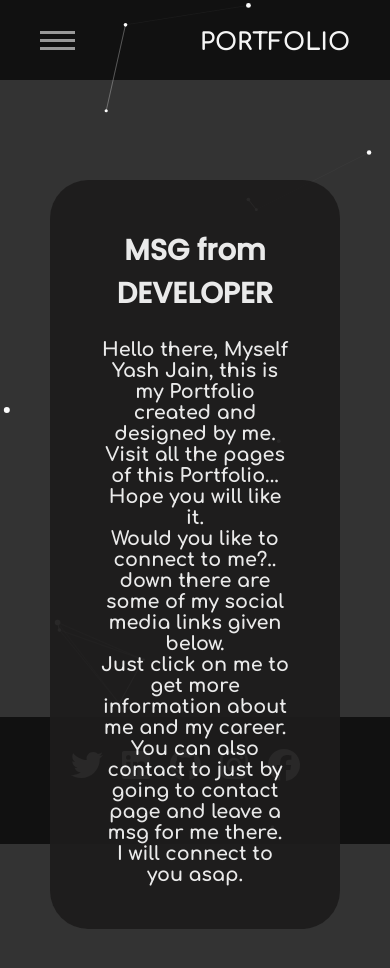
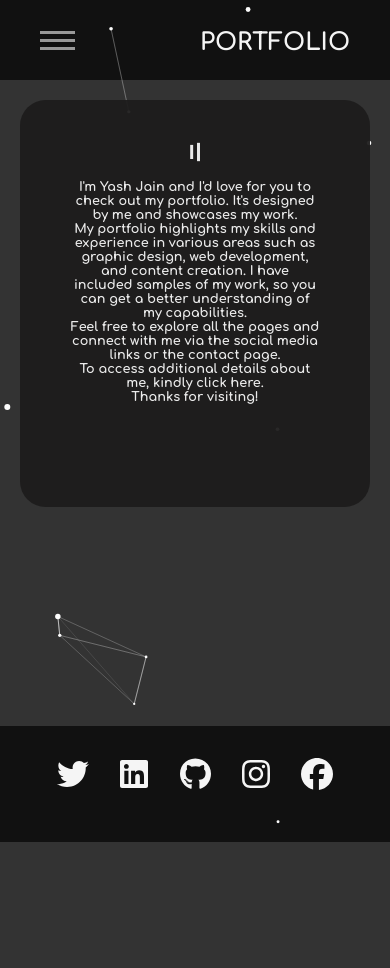
Before and after one commit to osho-20/Quizania, a React (Create React App) app: page /about in a window 390 px wide. Shown: the top 968 px of the page. After the commit the page ends 844 px from the top, so only its background shows below. Built offline with nearby package versions, Linux system fonts and the light colour scheme.

Commit message:
footer align, content updated

```diff
--- a/package.json
+++ b/package.json
@@ -10,15 +10,14 @@
     "@testing-library/jest-dom": "^5.16.5",
     "@testing-library/react": "^13.4.0",
     "@testing-library/user-event": "^13.5.0",
-    "npm-check": "^6.0.1",
     "react": "^18.2.0",
     "react-card-flip": "^1.2.0",
     "react-dom": "^18.2.0",
     "react-particles": "^2.9.3",
     "react-router-dom": "^6.9.0",
     "react-scripts": "5.0.1",
-    "react-tsparticles": "^2.9.3",
     "tsparticles": "^2.9.3",
+    "typewriter-effect": "^2.19.0",
     "web-vitals": "^2.1.4"
   },
   "scripts": {
--- a/src/App.css
+++ b/src/App.css
@@ -5,6 +5,8 @@
 
 .App {
   text-align: center;
+  min-height: 100vh;
+  position: relative;
 }
 
 li {
@@ -80,6 +82,7 @@ li {
   font-family: 'poppins';
   justify-content: center;
   align-items: center;
+  z-index: 10;
 }
 
 .burger-bar {
@@ -122,7 +125,8 @@ li {
 li.menu1:hover {
   background-color: #111111;
   -webkit-transition: all 0.3s ease-in-out;
-  transition: all 0.3s ease-in-out;
+  transition: all 0.1s ease-in-out;
+  z-index: 10;
 }
 
 .a:hover {
@@ -131,27 +135,38 @@ li.menu1:hover {
   transition: all 0.3s ease-in-out;
 }
 
+.content-wrap {
+  padding-bottom: 2.5em;
+  ;
+}
 
-#footer {
+.footer {
   position: absolute;
-  top: 85vh;
   width: 100%;
+  /* top: 100%; */
   left: 0;
   right: 0;
   bottom: 0;
-  padding-bottom: 20px;
-  background-color: #111111;
+  /* margin: auto; */
+  /* max-height: 20px; */
   z-index: -1;
 }
 
-#footer ul li {
+.footer ul li {
   display: inline-block;
   justify-content: space-evenly;
-  margin-right: 5%;
+  left: 0;
+  right: 0;
+  bottom: 0;
   margin-top: 32px;
+  margin-bottom: 32px;
+  margin-right: 4%;
+  margin-left: 4%;
+  padding-bottom: 20px;
+
 }
 
-#footer nav {
+.footer nav {
   text-align: center;
   justify-content: space-evenly;
   margin-bottom: 2px;
@@ -189,17 +204,15 @@ li.menu1:hover {
   color: green;
 }
 
+
 .content_home {
   color: whitesmoke;
   background-color: #1e1d1d;
   padding: 25px 50px;
   margin: 80px 180px;
-  font-size: 150%;
-
+  margin-bottom: 0px;
+  font-size: 145%;
   border-radius: 2em;
-  -webkit-transition: all 0.3s ease-in-out;
-  transition: all 0.3s ease-in-out;
-  z-index: -10;
   opacity: 0.95;
 }
 
@@ -210,6 +223,7 @@ li.menu1:hover {
 
 .content_home h1 {
   font-family: 'Poppins';
+  font-size: 150%;
 }
 
 .content_home p,
@@ -217,29 +231,51 @@ li.menu1:hover {
   font-family: 'Comfortaa';
 }
 
-@media (max-width:700px) {
+#con {
+  padding-bottom: 70px;
+  max-height: 1200px;
+  /* margin-bottom: 50px; */
+}
+
+@media screen and (min-width:500px) and (max-width :700px) {
+  .content_home h1 {
+    font-size: 180%;
+    text-align: center;
+  }
+
   .content_home {
-    font-size: 120%;
+    font-size: 100%;
     margin: 20px;
-    -webkit-transition: all 0.3s ease-in-out;
-    transition: all 0.3s ease-in-out;
+    margin-bottom: 0px;
+    padding-bottom: 20px;
   }
 
 }
 
-@media (max-width:500px) {
+@media screen and (min-width:330px) and (max-width:500px) {
   .content_home h1 {
     font-size: 150%;
-    text-align: center;
-    -webkit-transition: all 0.3s ease-in-out;
-    transition: all 0.3s ease-in-out;
   }
 
   .content_home {
-    text-align: center;
-    /* font-size: 100%; */
-    margin: 100px 50px;
-    -webkit-transition: all 0.3s ease-in-out;
-    transition: all 0.3s ease-in-out;
+    font-size: 80%;
+    margin: 20px;
+    margin-bottom: 0px;
+    padding-bottom: 20px;
   }
 }
+
+@media screen and (min-width:0px) and (max-width:330px) {
+  .content_home h1 {
+    font-size: 135%;
+  }
+
+  .content_home {
+    font-size: 75%;
+    margin: 20px;
+    margin-bottom: 0px;
+    padding-bottom: 20px;
+  }
+}
+
+/*------------------------------------------*/
--- a/src/App.js
+++ b/src/App.js
@@ -9,19 +9,17 @@ export default function App() {
     value: 'PORTFOLIO',
   })
   return (
-
     <div className="App">
       <header>
         <Header Page={{ page: page }} />
       </header>
-      <section>
+      <div id="content-wrap">
         <Particles />
         <Content />
-      </section>
-      <footer id="footer">
+      </div>
+      <footer className="footer">
         <Footer />
       </footer>
-
     </div>
   );
 }
--- a/src/component/content.js
+++ b/src/component/content.js
@@ -1,6 +1,7 @@
 import React, { useState } from 'react';
 import '../App.css'
 import ReactCardFlip from 'react-card-flip';
+import TypeWriter from 'typewriter-effect'
 export default function Content() {
     const [isFlipped, setFlip] = useState(false);
     const click = () => {
@@ -8,15 +9,21 @@ export default function Content() {
     }
     return (
         <div style={{ textAlign: 'center' }}>
-            <ReactCardFlip isFlipped={isFlipped} flipDirection="horizontal" >
+
+            <ReactCardFlip isFlipped={isFlipped} flipDirection="vertical" >
                 <div className="content_home" onClick={click} >
-                    <h1>MSG from DEVELOPER</h1>
-                    <p>Hello there, Myself Yash Jain, this is my Portfolio created and designed by me.
-                        <br />Visit all the pages of this Portfolio... Hope you will like it.
-                        <br />Would you like to connect to me?.. down there are some of my social media links given below.
-                        <br />Just click on me to get more information about me and my career.
-                        <br />You can also contact to just by going to contact page and leave a msg for me there.
-                        <br />I will connect to you asap.
+                    <h1><TypeWriter
+                        options={{
+                            strings: ['Hello there...', 'I\'m a Developer', 'I\'m a Programmer'],
+                            autoStart: true,
+                            loop: true,
+                        }}
+                    /></h1>
+                    <p id="con">I'm Yash Jain and I'd love for you to check out my portfolio. It's designed by me and showcases my work.
+                        <br /> My portfolio highlights my skills and experience in various areas such as graphic design, web development, and content creation. I have included samples of my work, so you can get a better understanding of my capabilities.
+                        <br /> Feel free to explore all the pages and connect with me via the social media links or the contact page.
+                        <br />To access additional details about me, kindly click here.
+                        <br />Thanks for visiting!
                     </p>
                 </div>
                 <div className="content_home" onClick={click} >
```
Also changed, not shown: 1 other file (tests, documents, lock files or other folders).
